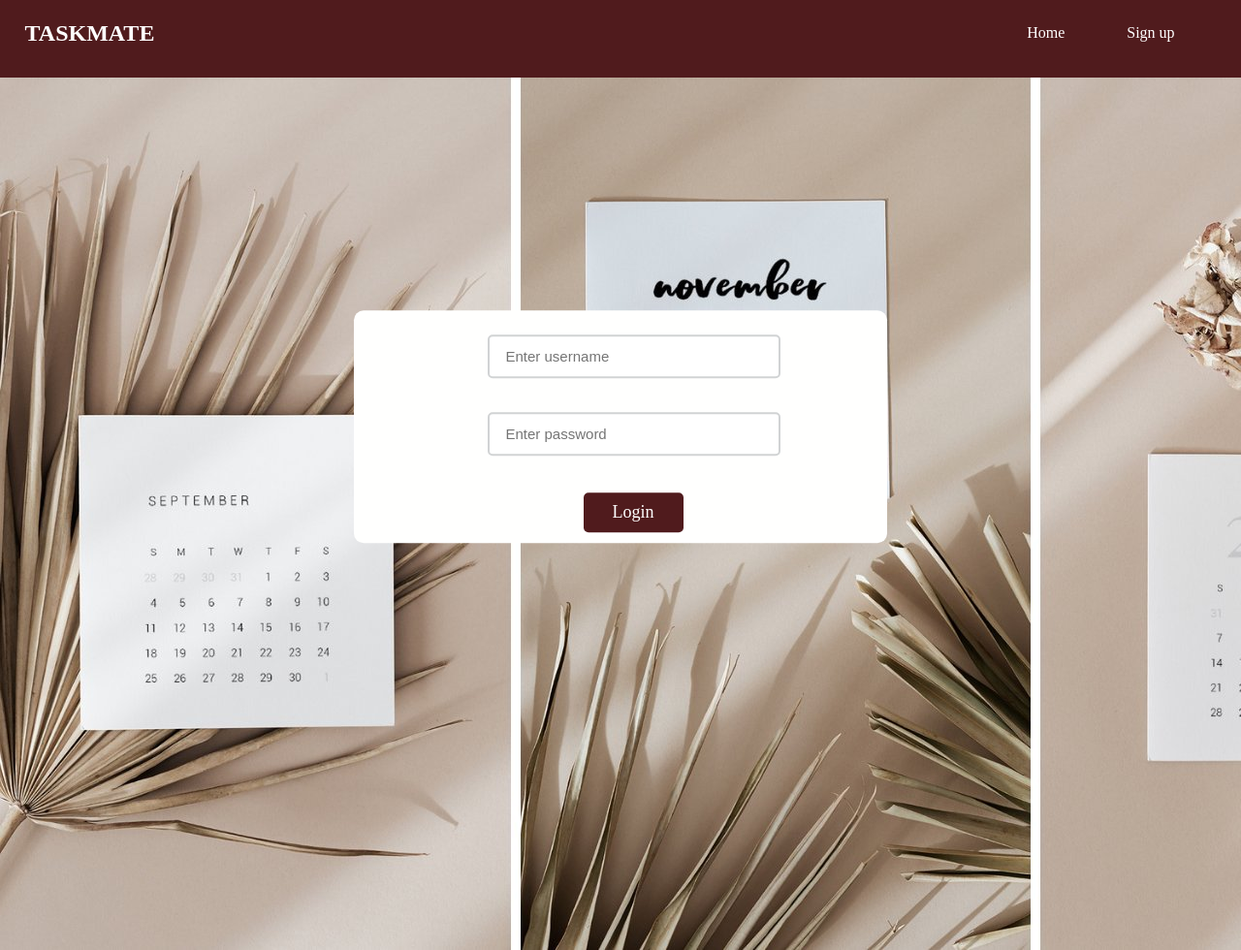
After one commit to Yordi-Dereje/Web-Project, a PHP site: page /login.html in a window 1280 px wide; the page is wider, and only the part inside the window is pictured. The commit adds this page. Shown: that part at 97% size. Run offline with PHP 8.4, Linux system fonts and the light colour scheme.

Commit message:
login + minor tweaks

```diff
--- a/front.css
+++ b/front.css
@@ -5,14 +5,14 @@
 
 .front_header{
   background-color: #FFFFF0;
-  width: 100%;
+  width: 95%;
   height: 80px;
   padding: 0 2%;
 }
 
 
 nav{
-  width: 95%;
+  width: 100%;
   display: flex;
   align-items: center;
   justify-content: space-between;
@@ -64,7 +64,7 @@ nav ul li{
   min-height: 200px;
   transform: translate(-50%,-50%);
   top: 140%;
-  left: 48%;
+  left: 50%;
   background: white;
   border-radius: 10px;
 }
--- a/front.html
+++ b/front.html
@@ -3,7 +3,7 @@
   <meta charset="UTF-8">
   <meta http-equiv="X-UA-Compatible" content="IE=edge">
   <meta name="viewport" content="width=device-width, initial-scale=1.0">
-  <link rel="stylesheet" href="index.css">
+  <link rel="stylesheet" href="front.css">
   <title>Document</title>
 </head>
 <body class="front_body">
@@ -27,7 +27,7 @@
     <div class="front_welcome_text">
       <h2>WELCOME</h2>
       <h5>Daily Planner is the perfect choice for people looking to take control of their day. With its intuitive user-friendly platform, you can easily create and manage your daily tasks to stay on top of your workload.</h5>
-      <a href="startbtn">Start Now</a>
+      <a href="signup.html">Start Now</a>
     </div>
   </div>
 
--- /dev/null
+++ b/login.css
@@ -0,0 +1,83 @@
+*{
+  margin: 0%;
+  padding: 0%;
+}
+
+.login_header{
+  background-color: #501B1D;
+  width: 100%;
+  height: 80px;
+  padding: 0 2%;
+}
+
+nav{
+  width: 95%;
+  display: flex;
+  align-items: center;
+  justify-content: space-between;
+  padding: 15px 0;
+  color: white;
+}
+
+nav ul li{
+  display: inline-block;
+  list-style: none;
+  margin: 10px 30px;
+}
+
+nav ul li a{
+  color: white;
+}
+
+.login_header a{
+  text-decoration: none;
+}
+
+.login_main{
+  width: 100%;
+  height: 900px;
+  background-image: url('logBack.jpeg');
+  background-repeat: no-repeat;
+  background-size: cover;
+}
+
+.login_main_text{
+  width: 35%;
+  min-width: 550px;
+  position: absolute;
+  min-height: 200px;
+  transform: translate(-50%,-50%);
+  top: 55%;
+  left: 50%;
+  background: #FFFFFE;
+  border-radius: 10px;
+}
+
+input{
+  width: 55%;
+  height: 45px;
+  font-family: ‘Poppins’,sans-serif;
+  font-size: 15px;
+  border: 2px solid #d1d3d4;
+  padding: 17px;
+  color: #111111;
+  font-weight: 500;
+  position: relative;
+  border-radius: 5px;
+  margin-top: 25px;
+  margin-bottom: 10px;
+  margin-left: 25%;
+  background-color: #FFFFFF;
+}
+
+.login_main_text a{
+  display: inline-block;
+  text-decoration: none;
+  background-color: #501B1D;
+  color: white;
+  padding: 10px 30px;
+  font-size: 18px;
+  margin-top: 50px;
+  border-radius: 5px;
+  margin: 5% 35% 2% 43%;
+}
--- /dev/null
+++ b/login.html
@@ -0,0 +1,29 @@
+<html lang="en">
+<head>
+  <meta charset="UTF-8">
+  <meta http-equiv="X-UA-Compatible" content="IE=edge">
+  <meta name="viewport" content="width=device-width, initial-scale=1.0">
+  <link rel="stylesheet" href="login.css">
+  <title>Document</title>
+</head>
+<body class="login_body">
+  <header class="login_header">
+    <nav>
+      <h2>TASKMATE</h2>
+      <ul>
+        <li><a href="front.html">Home</a></li>
+        <li><a href="signup.html">Sign up</a></li>
+      </ul>
+    </nav>
+  </header>
+
+  <div class="login_main">
+    <div class="login_main_text">
+      <input placeholder="Enter username" type="text" name="userN" value="">
+      <input placeholder="Enter password" type="password" name="passW" value="">
+      <a href="home.html">Login</a>
+    </div>
+  </div>
+
+</body>
+</html>
```
Also changed, not shown: logBack.jpeg (added).
